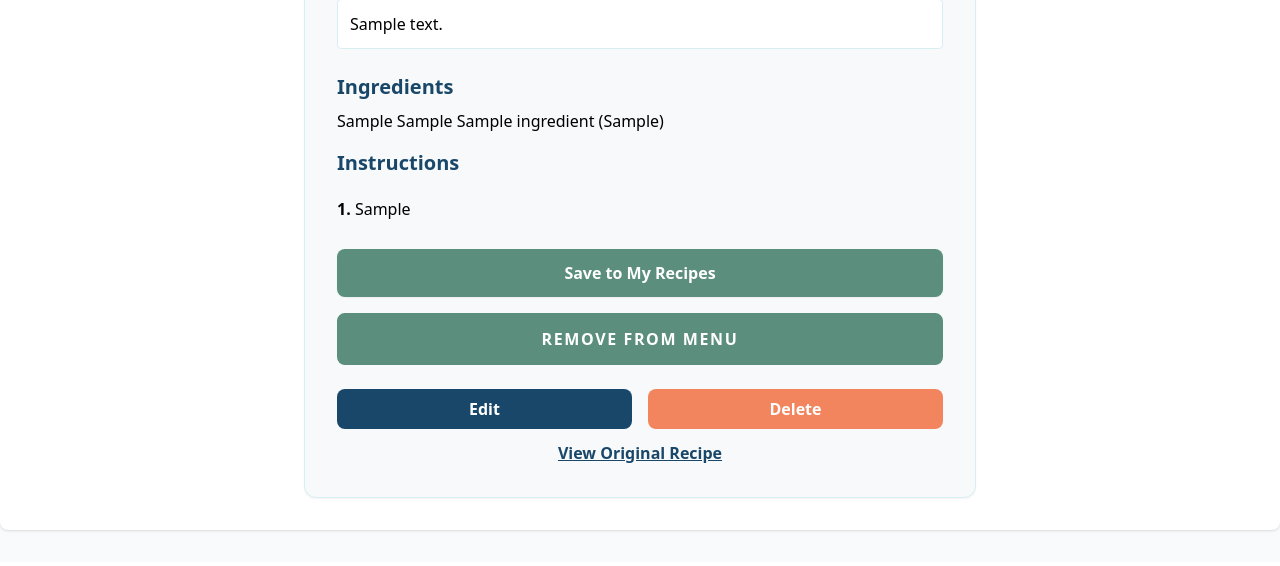
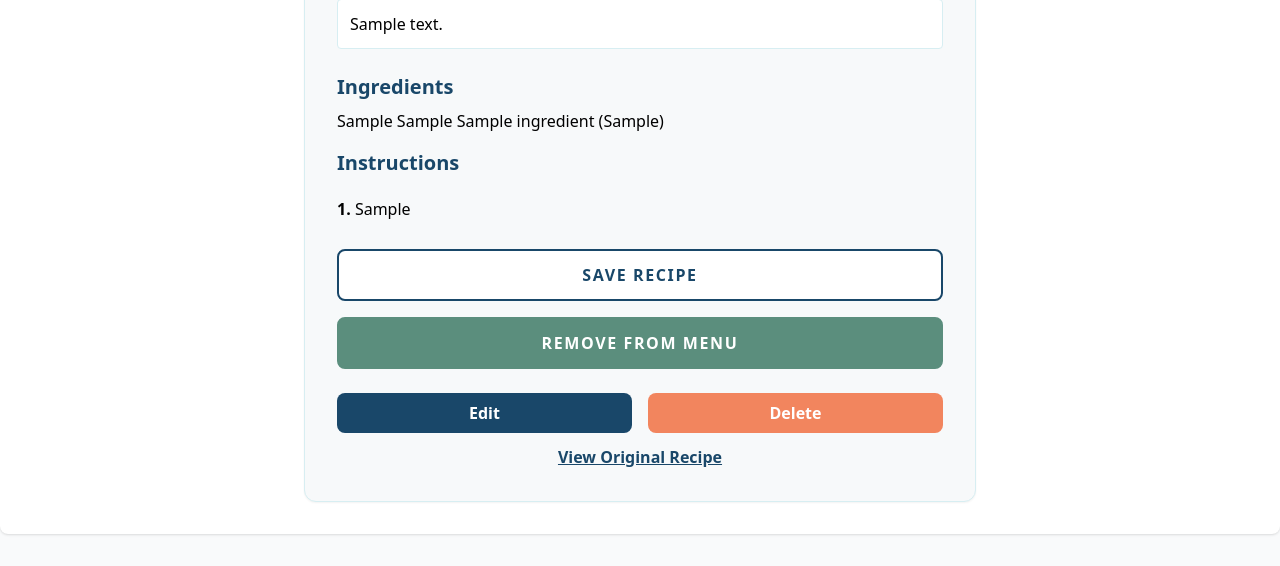
Before and after one commit to soehlert/KitchenClip, a Django app: page /1/ in a window 1280 px wide. Shown: the part 840-1406 px from the top of the page. Before the commit the page ends 1372 px from the top, so only its background shows below. Run offline with Django 5.2, Linux system fonts and the light colour scheme; tables that the repository leaves empty hold one stand-in row (values such as "Sample post"); grey boxes marked "Sample" are stand-in pictures; parts of the project's set-up code (start-up, migrations or seed data) failed here and were passed over; some libraries are stand-ins or nearby versions.

Commit message:
UX(buttons): match the styling on save recipe as add to meal plan

```diff
--- a/templates/recipes/recipe_detail.html
+++ b/templates/recipes/recipe_detail.html
@@ -88,8 +88,8 @@
     {% if recipe.is_future and not request.is_readonly %}
     <div class="mb-4">
       <a href="{% url 'recipes:move_to_recipes' recipe.id %}"
-        class="block w-full bg-[#5B8E7D] hover:bg-[#194769] text-white font-bold py-3 px-4 rounded-lg transition text-center shadow-sm">
-        Save to My Recipes
+        class="block w-full bg-white text-[#194769] border-2 border-[#194769] hover:bg-[#194769] hover:text-white font-black uppercase tracking-widest py-3 px-4 rounded-lg transition-all text-center">
+        SAVE RECIPE
       </a>
     </div>
     {% endif %}
@@ -101,7 +101,7 @@
         data-id="{{ recipe.id }}"
         data-on-classes="bg-[#5B8E7D] text-white border-[#5B8E7D] hover:bg-[#194769] hover:border-[#194769]"
         data-off-classes="text-[#194769] border-[#194769] hover:bg-[#194769] hover:text-white">
-        {% if recipe.is_on_menu %}Remove from Menu{% else %}+ Add to Menu{% endif %}
+        {% if recipe.is_on_menu %}Remove from Menu{% else %}Add to Menu{% endif %}
       </button>
     </div>
     <div class="grid grid-cols-2 gap-4 mt-6">
@@ -113,8 +113,9 @@
     {% endif %}
     {% if recipe.original_url %}
     <div class="mt-3 text-center">
-      <a href="{{ recipe.original_url }}" target="_blank" class="underline text-[#194769] font-semibold">View Original
-        Recipe</a>
+      <a href="{{ recipe.original_url }}" target="_blank" class="underline text-[#194769] font-semibold">
+        View Original Recipe
+      </a>
     </div>
     {% endif %}
   </div>
```
